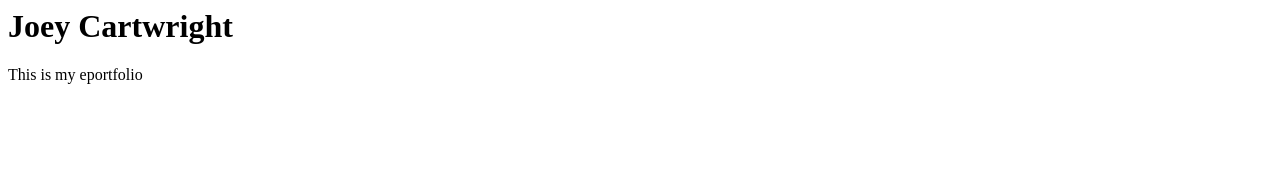
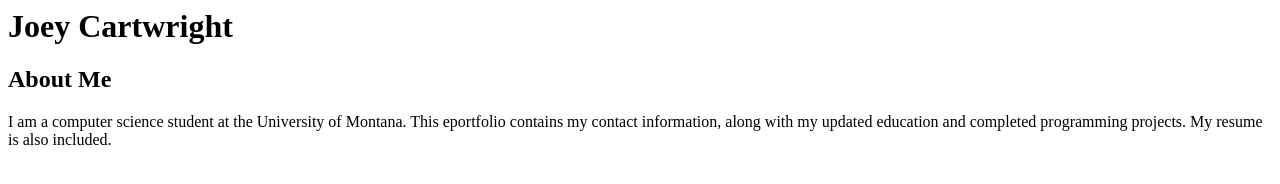
Before and after one commit to JoeyCartwright/JoeyCartwright.github.io, a plain HTML site: page index.html in a window 1280 px wide. Drawn offline with Linux system fonts and the light colour scheme.

Commit message:
Update index.html

```diff
--- a/index.html
+++ b/index.html
@@ -1,2 +1,6 @@
 <h1>Joey Cartwright</h1>
-<p>This is my eportfolio</p>
+
+<h2>About Me</h2>
+<p>I am a computer science student at the University of Montana. This eportfolio contains my contact
+information, along with my updated education and completed programming projects. My resume is also
+included. </p>
```
